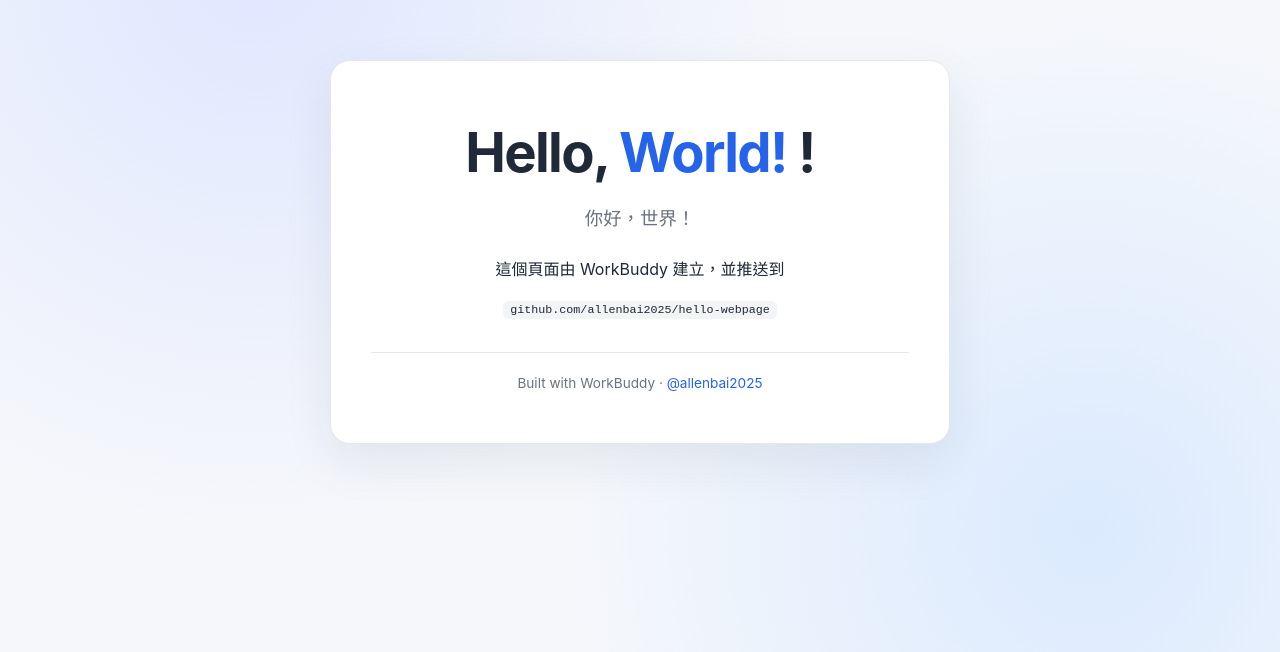
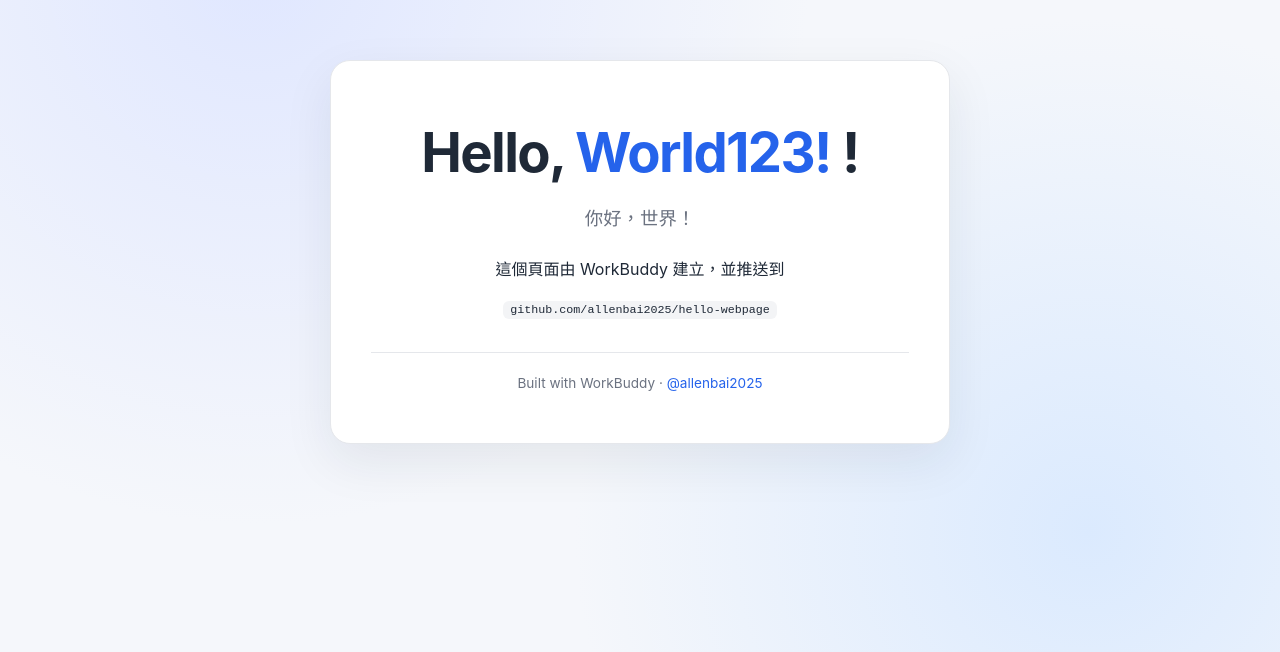
Before and after one commit to allenbai2025/hello-webpage, a plain HTML site: page index.html in a window 1280 px wide. Shown: the part 148-800 px from the top of the page. Drawn offline with Linux system fonts and the light colour scheme.

Commit message:
Update greeting in index.html

```diff
--- a/index.html
+++ b/index.html
@@ -65,7 +65,7 @@
 </head>
 <body>
   <main>
-    <h1>Hello, <span>World! </span>!</h1>
+    <h1>Hello, <span>World123! </span>!</h1>
     <p class="zh">你好，世界！</p>
     <p>這個頁面由 WorkBuddy 建立，並推送到</p>
     <p><code>github.com/allenbai2025/hello-webpage</code></p>
```
